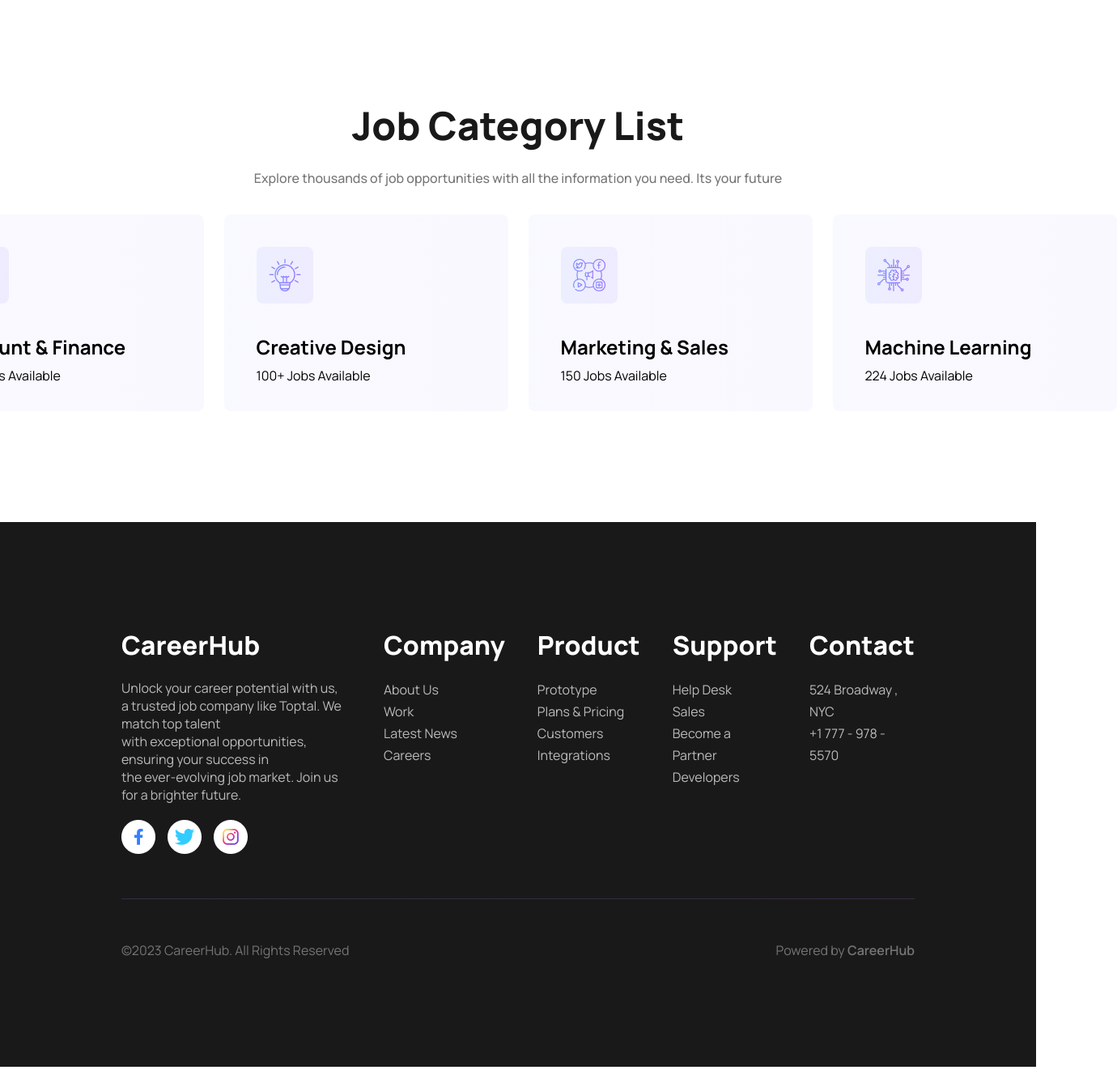
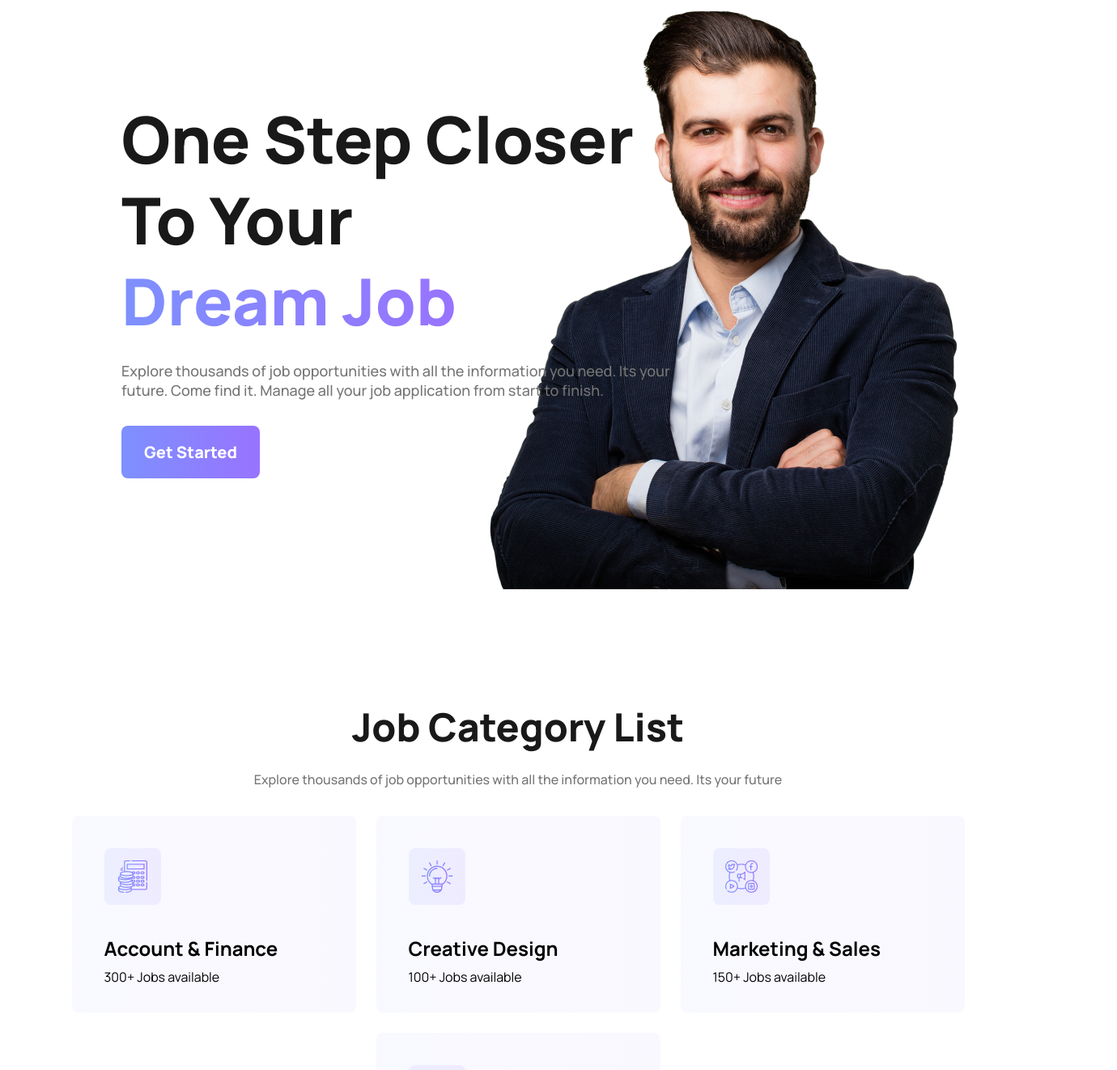
Before and after one commit to noushadzaman/downdal, a React (Vite) app: page / in a window 1280 px wide. Shown: the part 180-1502 px from the top of the page at 81% size, 1380 px wide, since content can reach past the window. Built offline with nearby package versions, Linux system fonts and the light colour scheme.

Commit message:
job category set dynamically and responsive

```diff
--- /dev/null
+++ b/public/Json/Categories.json
@@ -0,0 +1,26 @@
+[
+    {
+        "id": 1,
+        "imageUrl": "public/images/Icons/accounts 1.png",
+        "name": "Account & Finance",
+        "number": 300
+    },
+    {
+        "id": 2,
+        "imageUrl": "public/images/Icons/business 1.png",
+        "name": "Creative Design",
+        "number": 100
+    },
+    {
+        "id": 3,
+        "imageUrl": "public/images/Icons/social-media 1.png",
+        "name": "Marketing & Sales",
+        "number": 150
+    },
+    {
+        "id": 4,
+        "imageUrl": "public/images/Icons/chip 1.png",
+        "name": "Machine Learning",
+        "number": 224
+    }
+]
--- a/src/components/Footer/Footer.css
+++ b/src/components/Footer/Footer.css
@@ -63,6 +63,9 @@ footer {
         align-items: center;
         text-align: center;
         gap: 20px;
+        width: 95%;
+        margin-left: auto;
+        margin-right: auto;
     }
 
     .footer-second-part {
@@ -87,6 +90,7 @@ footer {
     .footer-first-part {
         padding-left: 150px;
         padding-right: 150px;
+        flex-wrap: wrap;
     }
 
     .footer-second-part {
@@ -102,9 +106,10 @@ footer {
 
 @media only screen and (min-width: 1501px) {
     .footer-first-part {
-         padding-left: 300px;
+        padding-left: 300px;
         padding-right: 300px;
     }
+
     .footer-second-part {
         padding-left: 300px;
         padding-right: 300px;
--- a/src/components/JobCategory/JobCategory.css
+++ b/src/components/JobCategory/JobCategory.css
@@ -27,27 +27,32 @@
     padding-bottom: 32px;
 }
 
-.job-category {
-    width: 311px;
-    height: 243px;
-    flex-shrink: 0;
-    border-radius: 8px;
-    background: linear-gradient(90deg, rgba(126, 144, 254, 0.05) 0%, rgba(152, 115, 255, 0.05) 100%);
-    padding-left: 40px;
+@media only screen and (max-width: 600px) {
+    .job-categories {
+        width: 95%;
+    }
+
+    .job-categories-container {
+        flex-direction: column;
+    }
 }
 
-.job-category-img {
-    margin-top: 40px;
-    padding: 15px;
-    border-radius: 8px;
-    background: linear-gradient(90deg, rgba(126, 144, 254, 0.10) 0%, rgba(152, 115, 255, 0.10) 100%);
-
+@media only screen and (min-width: 600px) and (max-width: 1500px) {
+    .job-categories-container {
+        flex-wrap: wrap;
+    }
+    .job-category {
+        flex-shrink: 1;
+    }
 }
 
-.job-category-title {
-    padding-top: 32px;
+@media only screen and (min-width: 1501px) {
+    .banner {
+        padding-left: 300px;
+        padding-right: 300px;
+    }
+
+    .banner-info {
+        width: 50%;
+    }
 }
-
-.job-category-description {
-    padding-top: 8px;
-}
--- a/src/components/JobCategory/JobCategory.jsx
+++ b/src/components/JobCategory/JobCategory.jsx
@@ -1,32 +1,25 @@
-import React from 'react';
+import React, { useEffect, useState } from 'react';
 import './JobCategory.css';
+import JobCategoryDiv from '../JobcategoryDiv/JobCategoryDiv';
 
 const JobCategory = () => {
+    const [categories, setCategories] = useState([]);
+    useEffect(() => {
+        fetch('../../../public/Json/Categories.json')
+            .then(res => res.json())
+            .then(data => setCategories(data));
+    }, [])
     return (
         <section className='job-categories'>
             <h2 className='job-categories-title'>Job Category List</h2>
             <p className='job-categories-description'>Explore thousands of job opportunities with all the information you need. Its your future</p>
             <div className='job-categories-container'>
-                <div className='job-category'>
-                    <img className='job-category-img' src="../../../public/images/Icons/accounts 1.png" alt="" />
-                    <h2 className='job-category-title'>Account & Finance</h2>
-                    <p className='job-category-description'>300 Jobs Available</p>
-                </div>
-                <div className='job-category'>
-                    <img className='job-category-img' src="../../../public/images/Icons/business 1.png" alt="" />
-                    <h2 className='job-category-title'>Creative Design</h2>
-                    <p className='job-category-description'>100+ Jobs Available</p>
-                </div>
-                <div className='job-category'>
-                    <img className='job-category-img' src="../../../public/images/Icons/social-media 1.png" alt="" />
-                    <h2 className='job-category-title'>Marketing & Sales</h2>
-                    <p className='job-category-description'>150 Jobs Available</p>
-                </div>
-                <div className='job-category'>
-                    <img className='job-category-img' src="../../../public/images/Icons/chip 1.png" alt="" />
-                    <h2 className='job-category-title'>Machine Learning</h2>
-                    <p className='job-category-description'>224 Jobs Available</p>
-                </div>
+                {
+                    categories.map(category => <JobCategoryDiv
+                    key={category.id}
+                    category={category}
+                    ></JobCategoryDiv>)
+                }
             </div>
         </section>
     );
--- /dev/null
+++ b/src/components/JobcategoryDiv/JobCategoryDiv.css
@@ -0,0 +1,24 @@
+.job-category {
+    width: 311px;
+    height: 243px;
+    flex-shrink: 0;
+    border-radius: 8px;
+    background: linear-gradient(90deg, rgba(126, 144, 254, 0.05) 0%, rgba(152, 115, 255, 0.05) 100%);
+    padding-left: 40px;
+}
+
+.job-category-img {
+    margin-top: 40px;
+    padding: 15px;
+    border-radius: 8px;
+    background: linear-gradient(90deg, rgba(126, 144, 254, 0.10) 0%, rgba(152, 115, 255, 0.10) 100%);
+
+}
+
+.job-category-title {
+    padding-top: 32px;
+}
+
+.job-category-description {
+    padding-top: 8px;
+}
--- /dev/null
+++ b/src/components/JobcategoryDiv/JobCategoryDiv.jsx
@@ -0,0 +1,15 @@
+import React from 'react';
+import './JobCategoryDiv.css';
+
+const JobCategoryDiv = ({ category }) => {
+    const { name, imageUrl, number } = category;
+    return (
+        <div className='job-category'>
+            <img className='job-category-img' src={imageUrl} alt="" />
+            <h2 className='job-category-title'>{name}</h2>
+            <p className='job-category-description'>{number}+ Jobs available</p>
+        </div>
+    );
+};
+
+export default JobCategoryDiv;
--- a/src/components/Main/Main.jsx
+++ b/src/components/Main/Main.jsx
@@ -8,7 +8,7 @@ const Main = () => {
     return (
         <div>
             <Header></Header>
-            {/* <Banner></Banner> */}
+            <Banner></Banner>
             <JobCategory></JobCategory>
             <Footer></Footer>
         </div>
```
